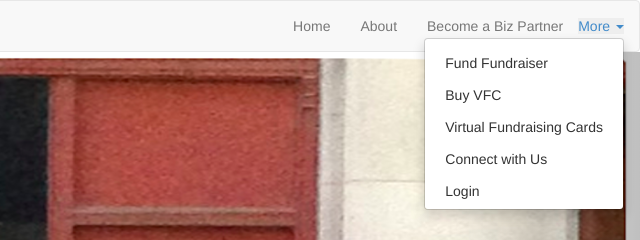
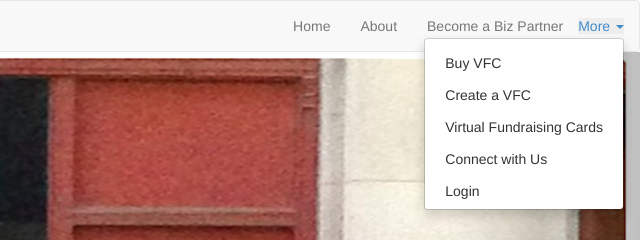
Before and after one commit to bman2194/bman2194, a plain HTML site: page index.html in a window 1280 px wide. Both pictures are taken after a click on the link "More". Shown: the top 240 px of the page, 640-1280 px from the left. Drawn offline with nearby package versions, Linux system fonts and the light colour scheme.

Commit message:
did alot on index page

```diff
--- a/index.html
+++ b/index.html
@@ -48,9 +48,9 @@
                     </a>
 
                                 <ul class="dropdown-menu" role="menu" aria-labelledby="dropdownMenu1">
-                                    <li><a role="presentation"><a role="menuitem" tabindex="-1" href="fund.html">Fund Fundraiser</a>
+                                    <li><a role="presentation"><a role="menuitem" tabindex="-1" href="fund.html">Buy VFC</a>
                                     </li>
-                                    <li><a role="presentation"><a role="menuitem" tabindex="-1" href="vfc.html">Buy VFC</a>
+                                    <li><a role="presentation"><a role="menuitem" tabindex="-1" href="vfc.html">Create a VFC</a>
                                     </li>
                                     <li><a role="presentation"><a role="menuitem" tabindex="-1" href="hotdogs.html">Virtual Fundraising Cards</a>
                                     </li>
```
